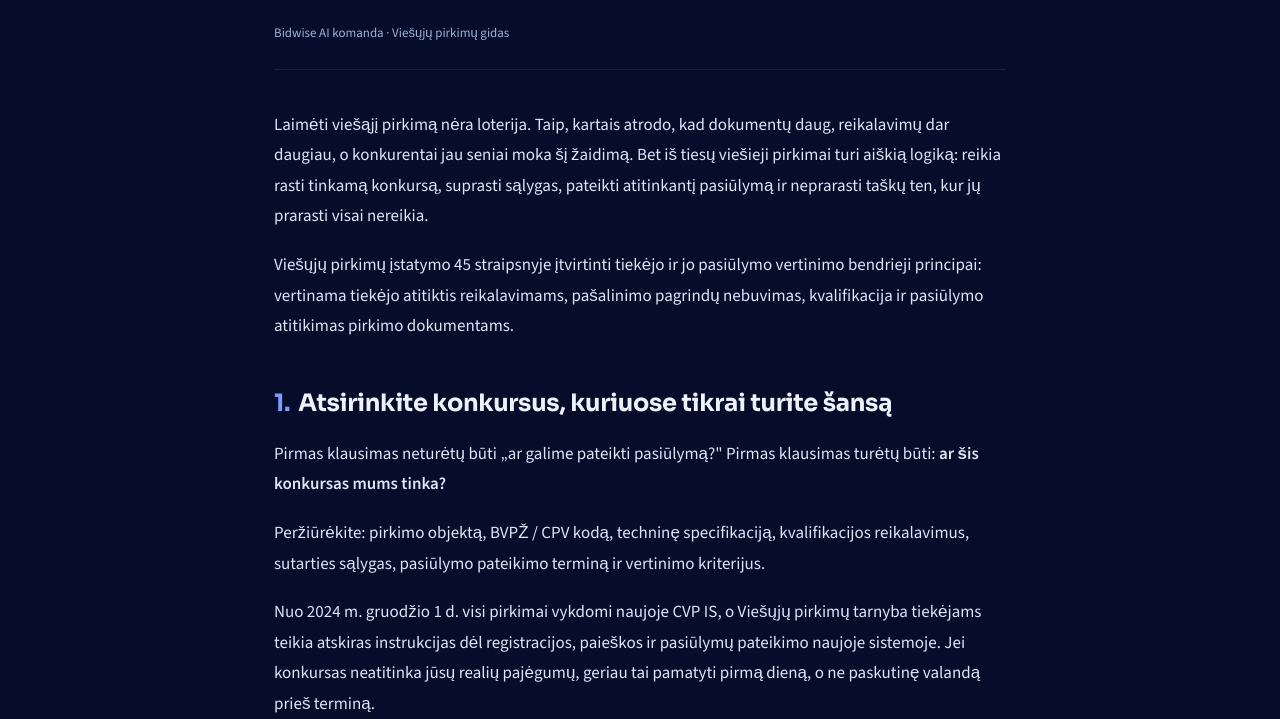
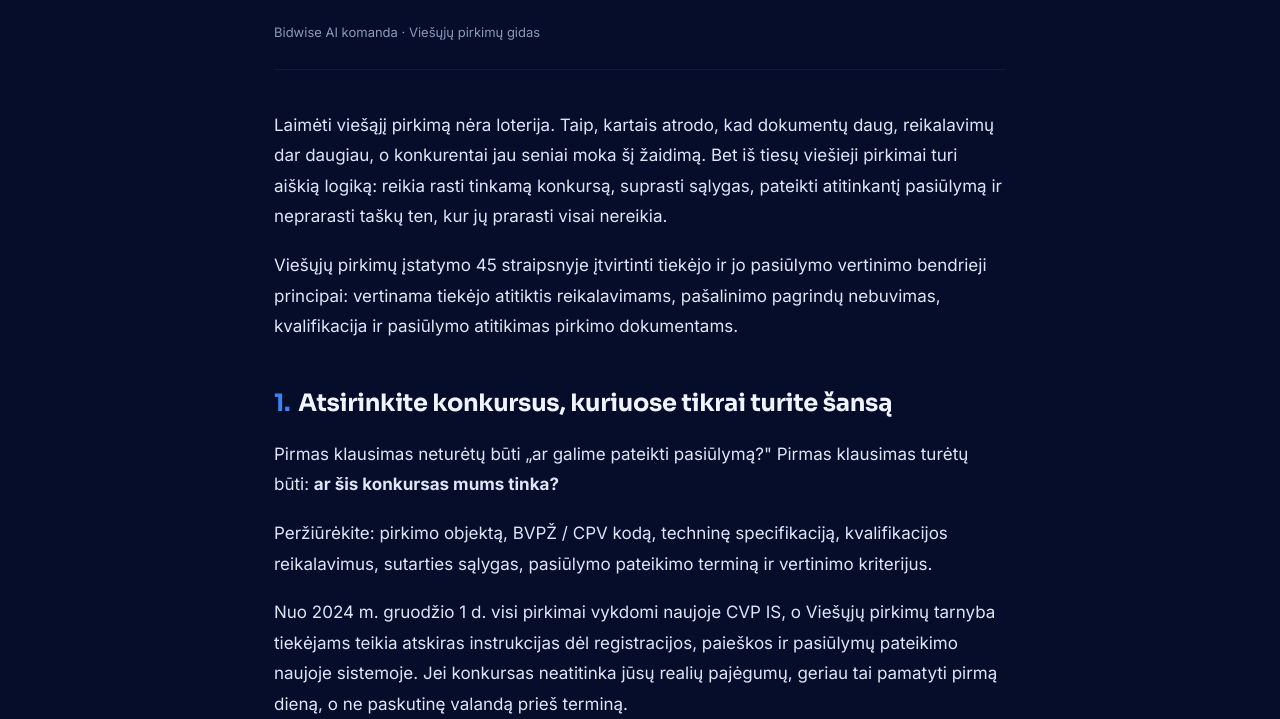
Before and after one commit to elijagreivyte-bot/CVP, a website: page public/blog/kaip-laimeti-viesaji-pirkima.html in a window 1280 px wide. Shown: the part 350-1069 px from the top of the page. Drawn offline with nearby package versions, Linux system fonts and the light colour scheme.

Commit message:
Update kaip-laimeti-viesaji-pirkima.html

```diff
--- a/public/blog/kaip-laimeti-viesaji-pirkima.html
+++ b/public/blog/kaip-laimeti-viesaji-pirkima.html
@@ -19,7 +19,7 @@
 <meta name="twitter:image" content="https://www.bidwiseai.lt/og-image.png">
 <link rel="preconnect" href="https://fonts.googleapis.com">
 <link rel="preconnect" href="https://fonts.gstatic.com" crossorigin>
-<link href="https://fonts.googleapis.com/css2?family=Sora:wght@600;700;800&family=Source+Sans+3:wght@400;600&display=swap" rel="stylesheet">
+<link href="https://fonts.googleapis.com/css2?family=Sora:wght@600;700;800&family=Inter:wght@400;500;600;700&display=swap" rel="stylesheet">
 <script type="application/ld+json">
 {
   "@context": "https://schema.org",
@@ -33,9 +33,10 @@
 }
 </script>
 <style>
-:root{--navy:#060d2a;--navy2:#0d1740;--card:#101b44;--border:rgba(255,255,255,.08);--text:#eef2ff;--text2:#9db2d8;--blue3:#7c9cff;--grad:linear-gradient(135deg,#1a56db 0%,#7c3aed 100%)}
+:root{--navy:#060d2a;--navy2:#0d1740;--navy3:#111d4a;--card:#111d4a;--border:rgba(59,130,246,.12);--text:#f0f4ff;--text2:#8899bb;--text3:#5566aa;--blue3:#3b82f6;--success:#10b981;--warn:#f59e0b;--danger:#ef4444;--grad:linear-gradient(135deg,#1a56db 0%,#7c3aed 100%);--r-sm:8px;--r-md:10px;--r-lg:14px;--r-xl:20px}
 *{margin:0;padding:0;box-sizing:border-box}
-body{background:var(--navy);color:var(--text);font-family:'Source Sans 3',sans-serif;line-height:1.8;font-size:17px}
+body{background:var(--navy);color:var(--text);font-family:'Inter',sans-serif;line-height:1.8;font-size:17px;overflow-x:hidden}
+img,video{max-width:100%;height:auto}svg,iframe{max-width:100%}
 a{color:var(--blue3);text-decoration:none}a:hover{text-decoration:underline}
 .top{position:sticky;top:0;z-index:10;background:rgba(6,13,42,.85);backdrop-filter:blur(12px);border-bottom:1px solid var(--border);padding:16px 24px}
 .top-in{max-width:780px;margin:0 auto;display:flex;align-items:center;justify-content:space-between}
```
